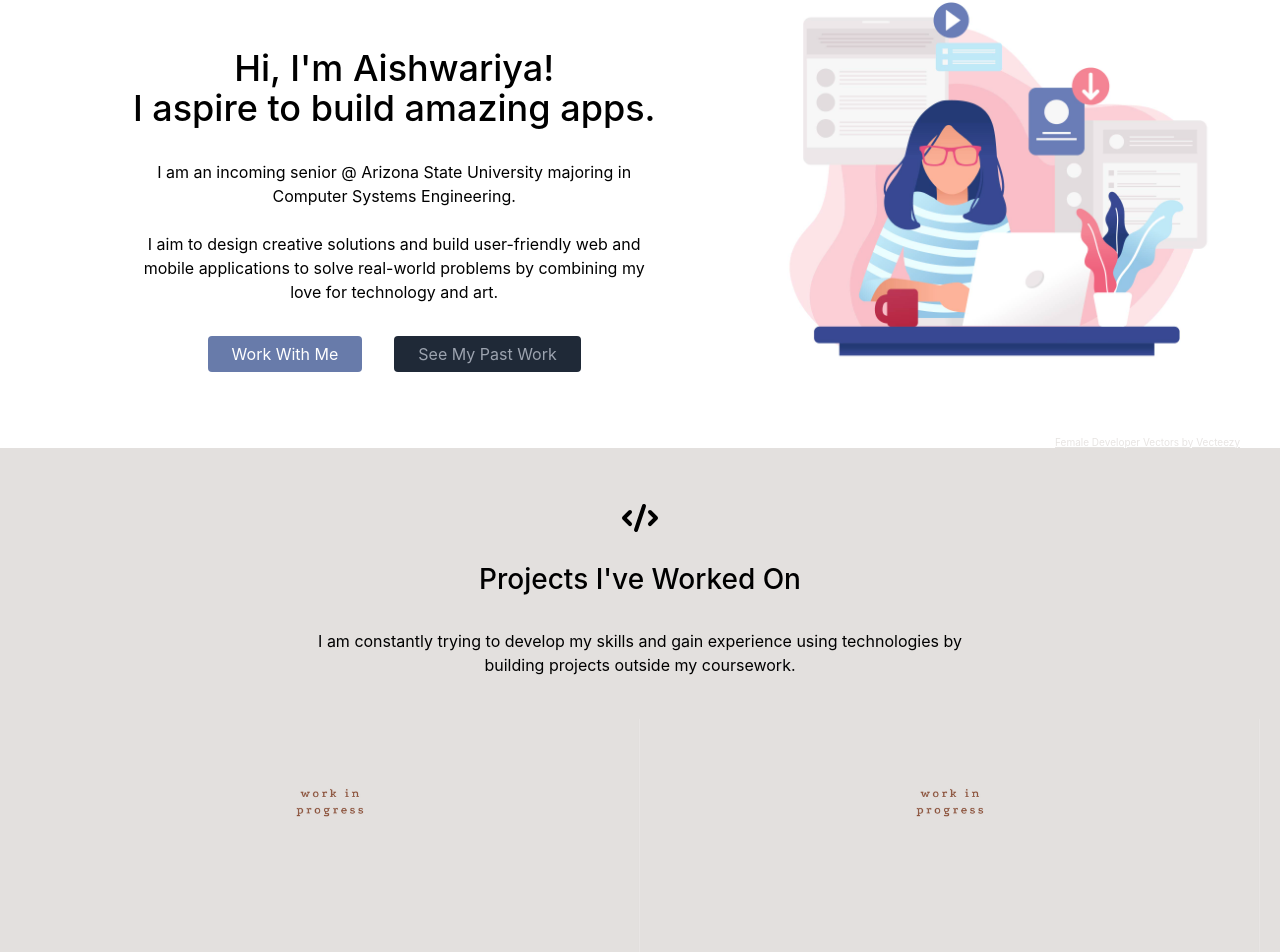
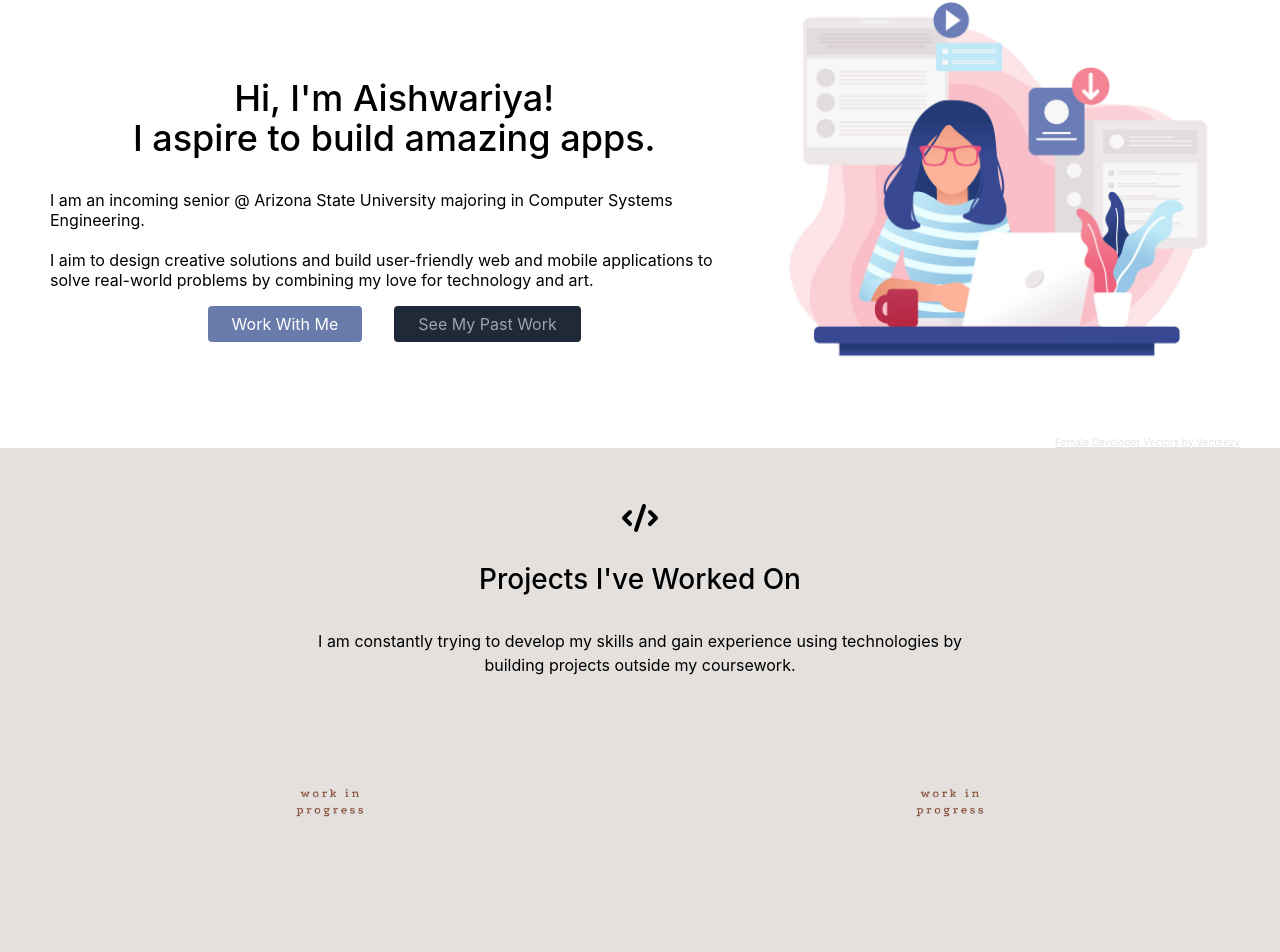
Before and after one commit to AishwariyaRanjan/AishwariyaRanjan.github.io, a React (Create React App) app: page / in a window 1280 px wide. Shown: the part 970-1922 px from the top of the page. Built offline with nearby package versions, Linux system fonts and the light colour scheme.

Commit message:
modified about.js

```diff
--- a/src/components/About.css
+++ b/src/components/About.css
@@ -59,6 +59,9 @@
   .intro-text{
     margin-bottom:2rem;
   }
+  .about-intro-text{
+    text-align: left;
+  }
 
   .checkout{
     display: flex;
--- a/src/components/About.js
+++ b/src/components/About.js
@@ -10,7 +10,7 @@ export default function About() {
                         Hi, I'm Aishwariya!
                         <br/> I aspire to build amazing apps.
                     </h1>
-                    <p className="intro-text">
+                    <p className="about-intro-text">
                         I am an incoming senior @ Arizona State University majoring in Computer Systems Engineering.
                         <br/>
                         <br/>I aim to design creative solutions and build user-friendly web and mobile applications to solve real-world problems by combining my love for technology and art.
```
